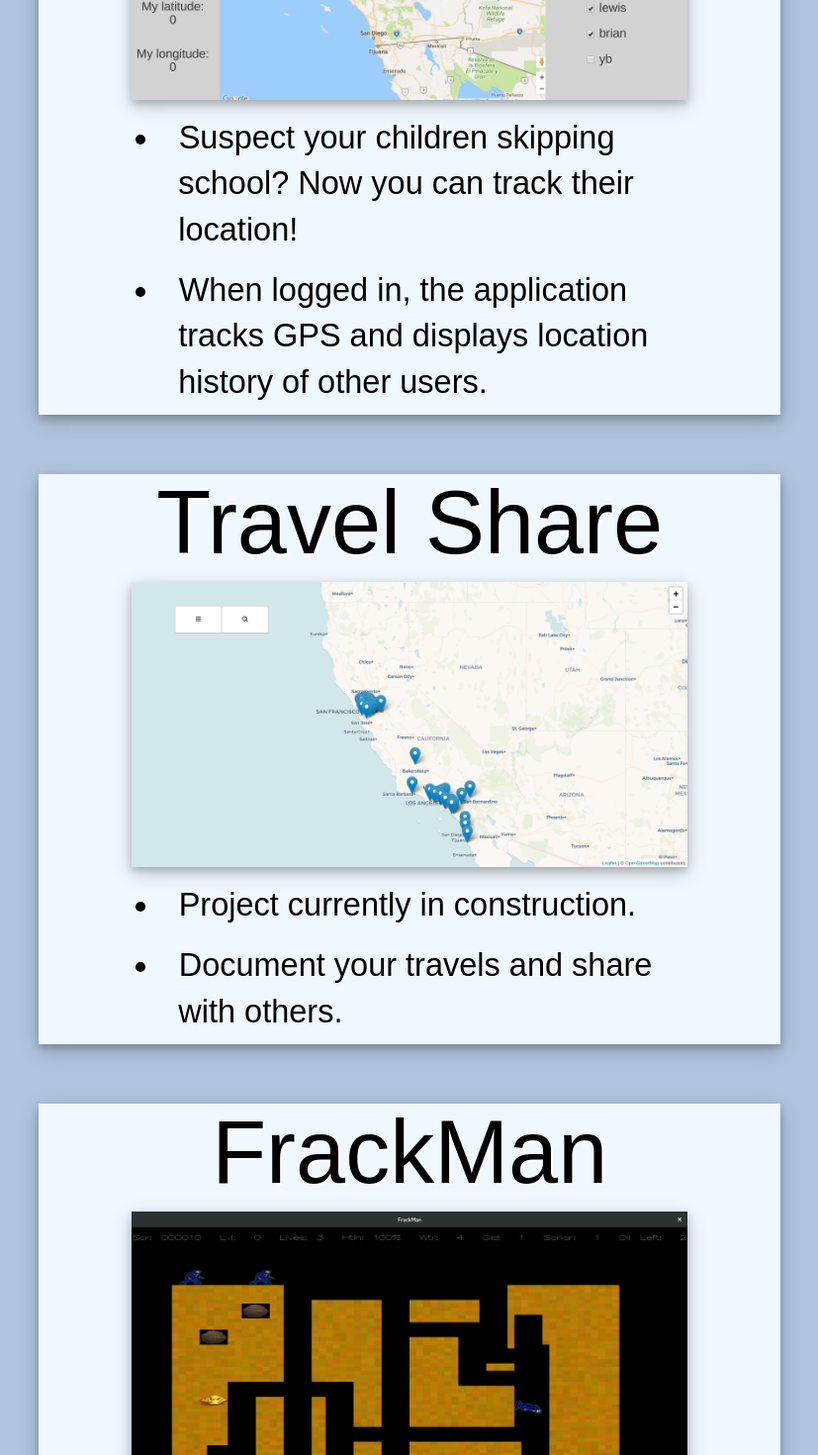
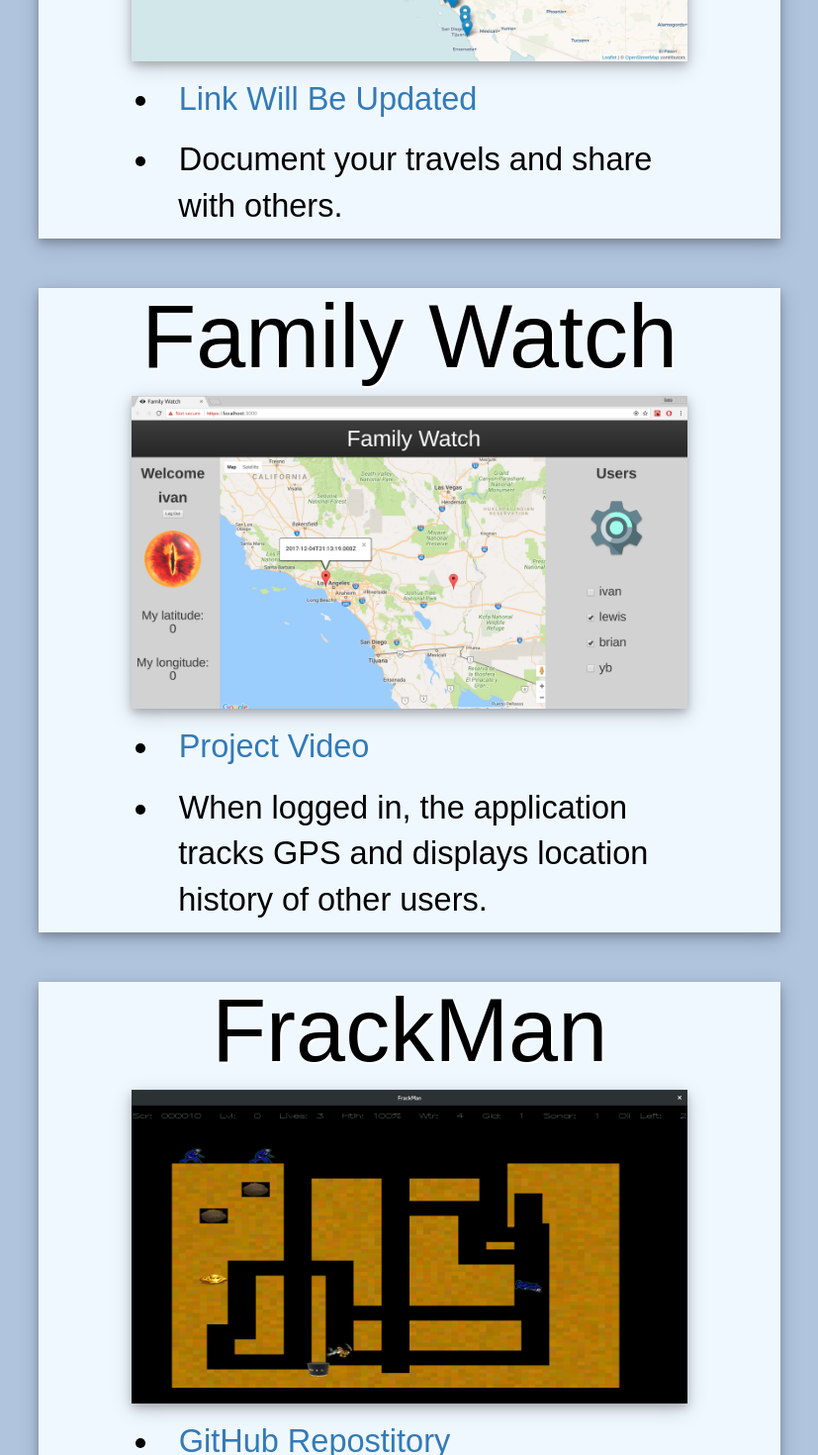
Before and after one commit to ivanmanan/Personal-Website, a React (Create React App) app: page / in a window 1280 px wide. Shown: the part 1260-2730 px from the top of the page at 99% size, without its empty margins (213-1040 px from the left). Built offline with nearby package versions, Linux system fonts and the light colour scheme.

Commit message:
Rearranged ordering of projects

```diff
--- a/src/App.jsx
+++ b/src/App.jsx
@@ -21,26 +21,26 @@ class App extends Component {
 		index: "start"
 	  },
       {
+		title: "Travel Share",
+		photo: "/images/travelshare.png",
+		link: "https://github.com/ivanmanan/Travel-Share",
+		linkInfo: "Link Will Be Updated",
+		info: "Document your travels and share with others.",
+		index: "1"
+	  },
+      {
 		title: "Family Watch",
 		photo: "/images/family-watch.png",
 		link: "https://www.youtube.com/watch?v=kG9u_v0YBbw",
-		overview: "Suspect your children skipping school? Now you can track their location!",
+		linkInfo: "Project Video",
 		info: "When logged in, the application tracks GPS and displays location history of other users.",
-		index: "1"
+		index: "2"
       },
-      {
-		title: "Travel Share",
-		photo: "/images/travelshare.png",
-		link: "https://github.com/ivanmanan/Travel-Share",
-		overview: "Project currently in construction.",
-		info: "Document your travels and share with others.",
-		index: "2"
-	  },
 	  {
 		title: "FrackMan",
 		photo: "/images/FrackMan.png",
 		link: "https://github.com/ivanmanan/FrackMan",
-		overview: "Video game programmed in C++.",
+		linkInfo: "GitHub Repostitory",
 		info: "Score as many points as possible by collecting oil barrels while avoiding protesters.",
 		index: "3"
 	  },
@@ -48,16 +48,16 @@ class App extends Component {
 		title: "Doctor Crux",
 		photo: "/images/Crux.png",
 		link: "https://github.com/ivanmanan/Old-Doctor-Crux",
-		overview: "Self-diagnosis web application.",
+		linkInfo: "Github Repository",
 		info: "List your symptoms, and Doctor Crux will suggest diagnoses and treatments.",
 		index: "4"
 	  },
       {
         title: "UAS",
 		photo: "/images/uas.jpg",
-		link: "#",
-		overview: "Project currently in construction. Repository has been privatized.",
-		info: "Will be directing the ground station team for the June 2018 AUVSI SUAS competition.",
+		link: "https://youtu.be/CuTlgT7vdks",
+		linkInfo: "UAS Video",
+		info: "Directed the ground station team for the June 2018 AUVSI SUAS competition.",
 		index: "end"
       }
 	]});
--- a/src/Components/Project.jsx
+++ b/src/Components/Project.jsx
@@ -5,7 +5,6 @@ import ProjectItem from "./ProjectItem";
 class Project extends Component {
   render() {
 	let projectItems;
-
 	// Map the projects
 	if(this.props.projects) {
 	  projectItems = this.props.projects.map(project => {
@@ -14,7 +13,6 @@ class Project extends Component {
 		);
 	  });
 	}
-
 	return (
 	  <div className="Project">
 		{projectItems}
--- a/src/Components/ProjectItem.jsx
+++ b/src/Components/ProjectItem.jsx
@@ -13,11 +13,9 @@ class ProjectItem extends Component {
               <div className="col-md-8 col-md-offset-2 text-center">
                 <div className="projectItem">
                   <h1>{this.props.project.title}</h1>
-
                   <div>
                     <img src={this.props.project.photo} alt="Project"/>
                   </div>
-
                   <div className="text-left
                     col-md-offset-2
                     col-xs-offset-2
@@ -27,9 +25,6 @@ class ProjectItem extends Component {
                   </div>
                 </div>
                 <div className="transition">
-                  <ul>
-
-                  </ul>
                 </div>
               </div>
             </div>
@@ -46,16 +41,18 @@ class ProjectItem extends Component {
                   <h1>{this.props.project.title}</h1>
 
                   <div>
-                    <a href={this.props.project.link} target="_blank" rel="noopener noreferrer">
-                      <img src={this.props.project.photo} alt="Project"/>
-                    </a>
+                    <img src={this.props.project.photo} alt="Project"/>
                   </div>
 
                   <div className="text-left
                     col-md-offset-2
                     col-xs-offset-2
                     marginalized">
-                    <li>{this.props.project.overview}</li>
+                    <li>
+                      <a href={this.props.project.link} target="_blank" rel="noopener noreferrer">
+                        {this.props.project.linkInfo}
+                      </a>
+                    </li>
                     <li>{this.props.project.info}</li>
                   </div>
                 </div>
@@ -65,7 +62,6 @@ class ProjectItem extends Component {
           </div>
         );
 
-      // All other cases
       default:
         return (
           <div className="container">
@@ -75,23 +71,22 @@ class ProjectItem extends Component {
                   <h1>{this.props.project.title}</h1>
 
                   <div>
-                    <a href={this.props.project.link} target="_blank" rel="noopener noreferrer">
-                      <img src={this.props.project.photo} alt="Project"/>
-                    </a>
+                    <img src={this.props.project.photo} alt="Project"/>
                   </div>
 
                   <div className="text-left
                     col-md-offset-2
                     col-xs-offset-2
                     marginalized">
-                    <li>{this.props.project.overview}</li>
+                    <li>
+                      <a href={this.props.project.link} target="_blank" rel="noopener noreferrer">
+                        {this.props.project.linkInfo}
+                      </a>
+                    </li>
                     <li>{this.props.project.info}</li>
                   </div>
                 </div>
                 <div className="transition">
-                  <ul>
-
-                  </ul>
                 </div>
               </div>
             </div>
```
Also changed, not shown: package.json (+5 -5 lines), 1 other file (tests, documents, lock files or other folders). Lines whose indentation alone changed are shown as unchanged.
